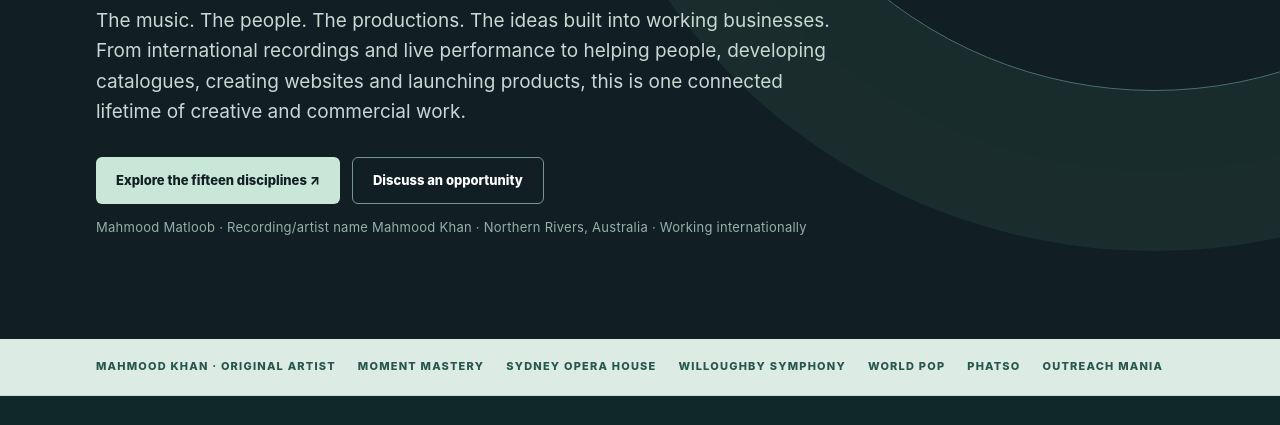
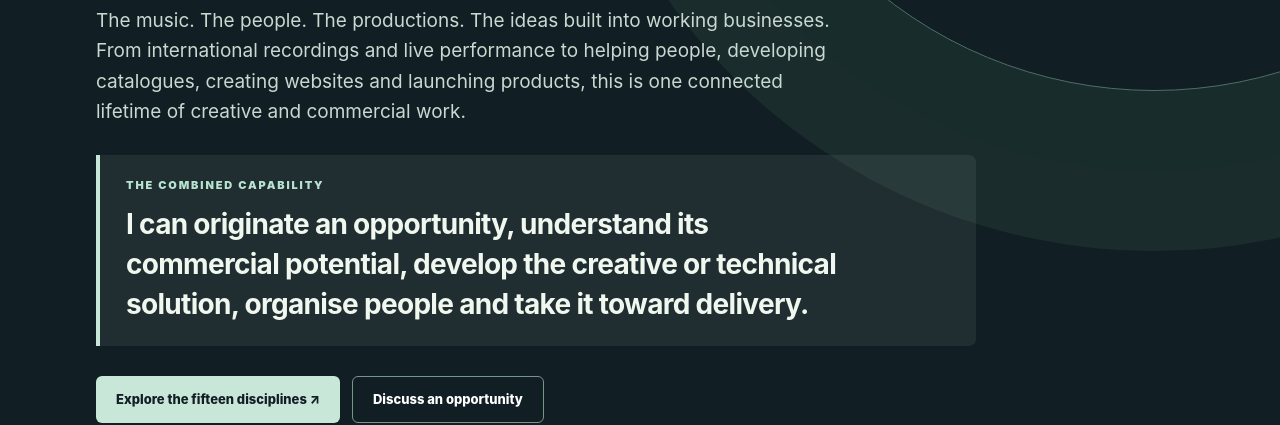
Before and after one commit to BeatViral/producer-for-hire, a plain HTML site: page portfolio/index.html in a window 1280 px wide. Shown: the part 380-805 px from the top of the page. Drawn offline with Linux system fonts and the light colour scheme.

Commit message:
Highlight end-to-end opportunity origination and delivery as central career proposition

```diff
--- a/portfolio/index.html
+++ b/portfolio/index.html
@@ -1,6 +1,6 @@
 <!doctype html><html lang="en-AU"><head><meta charset="utf-8"><meta name="viewport" content="width=device-width, initial-scale=1"><meta name="theme-color" content="#111e23"><meta name="description" content="Mahmood Matloob and Mahmood Khan: fifteen professional disciplines and one diverse body of work across original music, people, production, creative business, startup building, technology and culture."><meta property="og:title" content="Mahmood Matloob | 15 Professional Disciplines"><title>Mahmood Matloob | 15 Professional Disciplines</title><link rel="stylesheet" href="assets/styles.css"></head><body>
 <header class="top"><div class="container nav"><a class="mark" href="./">Mahmood Matloob<small>Professional portfolio · 15 disciplines</small></a><nav class="links"><a href="artist-performer/">The artist</a><a href="#disciplines">All specialisms</a><a href="#examples">Built projects</a><a class="contactbtn" href="mailto:mahmoodkhanteam@gmail.com?subject=Portfolio%20enquiry">Contact</a></nav></div></header>
-<main><section class="hero"><div class="container"><div class="eyebrow">People · Production · Music · Film · Technology · Business</div><h1>One body of work.<br>Fifteen ways to contribute.</h1><p>The music. The people. The productions. The ideas built into working businesses. From international recordings and live performance to helping people, developing catalogues, creating websites and launching products, this is one connected lifetime of creative and commercial work.</p><div class="actions"><a href="#disciplines" class="button light">Explore the fifteen disciplines ↗</a><a class="button outline" href="mailto:mahmoodkhanteam@gmail.com?subject=Employment%20or%20commercial%20opportunity">Discuss an opportunity</a></div><p class="subnote">Mahmood Matloob · Recording/artist name Mahmood Khan · Northern Rivers, Australia · Working internationally</p></div></section>
+<main><section class="hero"><div class="container"><div class="eyebrow">People · Production · Music · Film · Technology · Business</div><h1>One body of work.<br>Fifteen ways to contribute.</h1><p>The music. The people. The productions. The ideas built into working businesses. From international recordings and live performance to helping people, developing catalogues, creating websites and launching products, this is one connected lifetime of creative and commercial work.</p><div style="max-width:880px;padding:22px 26px;border-left:4px solid #c9e7d9;background:rgba(201,231,217,.08);margin:28px 0 20px;border-radius:0 7px 7px 0"><div class="eyebrow" style="color:#b8e3d1">The combined capability</div><p style="font-size:clamp(20px,2.4vw,28px);font-weight:700;line-height:1.42;letter-spacing:-.025em;color:#f0f7ef;margin:10px 0 0">I can originate an opportunity, understand its commercial potential, develop the creative or technical solution, organise people and take it toward delivery.</p></div><div class="actions"><a href="#disciplines" class="button light">Explore the fifteen disciplines ↗</a><a class="button outline" href="mailto:mahmoodkhanteam@gmail.com?subject=Employment%20or%20commercial%20opportunity">Discuss an opportunity</a></div><p class="subnote">Mahmood Matloob · Recording/artist name Mahmood Khan · Northern Rivers, Australia · Working internationally</p></div></section>
 <div class="band"><div class="container"><span>Mahmood Khan · Original artist</span><span>Moment Mastery</span><span>Sydney Opera House</span><span>Willoughby Symphony</span><span>WORLD POP</span><span>PHATSO</span><span>Outreach Mania</span></div></div>
 <section class="section" id="body-of-work" style="background:#10282a;color:#f7faf6"><div class="container"><div class="eyebrow" style="color:#a9d5c7">The combined effect</div><h2 class="section-title" style="max-width:920px">A career that began with music—and kept finding new ways to create.</h2><p class="section-lead" style="color:#d3e1d8;max-width:930px">The artist is not separate from the producer. The producer is not separate from the founder. The founder's products draw on the same recording, listening, collaboration and problem-solving experience. And underneath every one of those disciplines is the interest in people: what they can become and what can happen when the right opportunity meets the right support.</p>
 <div style="display:grid;grid-template-columns:repeat(auto-fit,minmax(225px,1fr));gap:14px;margin-top:35px">
```
